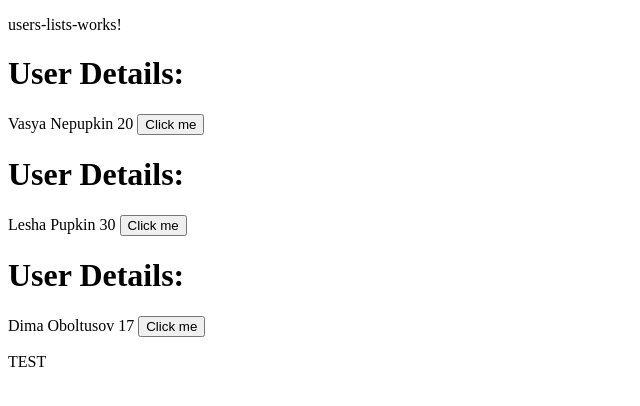
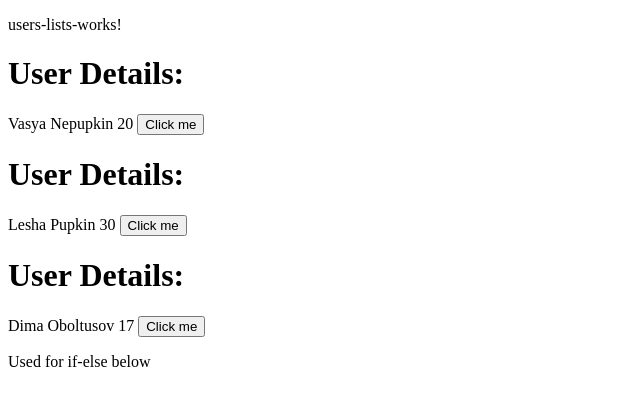
Before and after one commit to Offych/angular-training, an Angular app: page / in a window 1280 px wide. Shown: the top 406 px of the page, without its empty margins (0-640 px from the left). Built offline with nearby package versions, Linux system fonts and the light colour scheme.

Commit message:
*ngIf sgtructural directive, if-else example

```diff
--- a/src/app/modules/user/users-list/users-list.component.html
+++ b/src/app/modules/user/users-list/users-list.component.html
@@ -9,6 +9,12 @@
 <app-user-item [userData]="users[1]" (buttonClick)="onChildComponentClicked($event)"></app-user-item> -->
 
 <div [ngSwitch]="testVar">
-    <p *ngSwitchCase='1'>TEST</p>
+    <p *ngSwitchCase='1'>Used for if-else below</p>
     <p *ngSwitchCase='2'>TEST 2</p>
 </div>
+
+<div *ngIf="testVar; else loggedOut"></div>
+
+<ng-template #loggedOut>
+    You are using logged out in Angular if-else statement!
+</ng-template>
```
